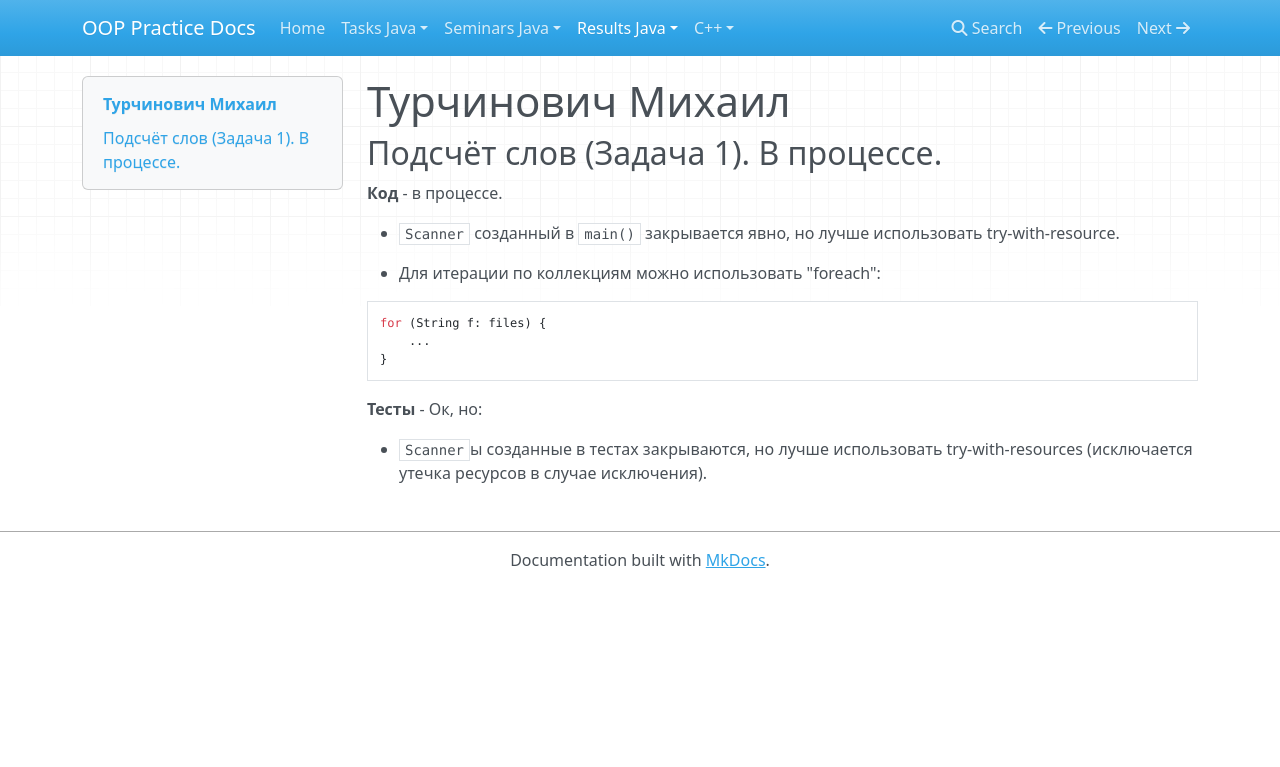
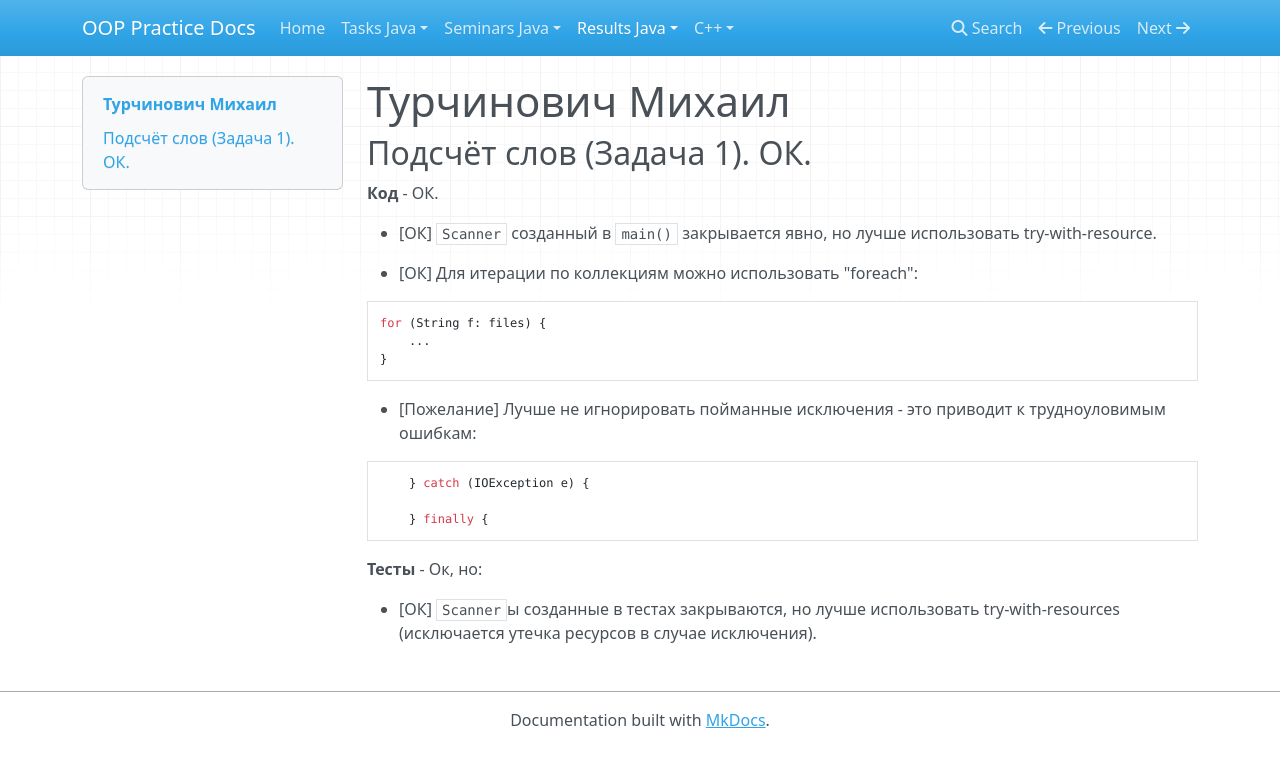
Before and after one commit to avoronkov/oop, an MkDocs documentation site: the page built from docs/2017.java/results/turchinovich.md, in a window 1280 px wide. Shown: the top 767 px of the page. Built offline with MkDocs 1.6.1, drawn with Linux system fonts in a browser that asks for light colours; nearby versions of some CDN libraries; old or Windows-style settings are respelled for this version of MkDocs.

Commit message:
results updated

````diff
--- a/docs/2017.java/results/turchinovich.md
+++ b/docs/2017.java/results/turchinovich.md
@@ -1,19 +1,28 @@
 # Турчинович Михаил
 
-## Подсчёт слов (Задача 1). В процессе.
+## Подсчёт слов (Задача 1). ОК.
 
-**Код** - в процессе.
+**Код** - ОК.
 
-- `Scanner` созданный в `main()` закрывается явно, но лучше использовать try-with-resource.
+- [ОК] `Scanner` созданный в `main()` закрывается явно, но лучше использовать try-with-resource.
 
-- Для итерации по коллекциям можно использовать "foreach":
+- [ОК] Для итерации по коллекциям можно использовать "foreach":
 ```Java
 for (String f: files) {
 	...
 }
 ```
 
+- [Пожелание] Лучше не игнорировать пойманные исключения - это приводит к трудноуловимым ошибкам:
+```Java
+	} catch (IOException e) {
+
+	} finally {
+```
+
+
+
 **Тесты** - Ок, но:
 
-- `Scanner`ы созданные в тестах закрываются, но лучше использовать try-with-resources
+- [ОК] `Scanner`ы созданные в тестах закрываются, но лучше использовать try-with-resources
 (исключается утечка ресурсов в случае исключения).
--- a/mkdocs.yml
+++ b/mkdocs.yml
@@ -12,10 +12,12 @@ pages:
     - Results Java:
         - 'Overall': 2017.java/results.md
         - 'Results':
+            - 'Baranov': 2017.java/results/baranov.md
             - 'Boldyrev': 2017.java/results/boldyrev.md
             - 'Gusev': 2017.java/results/gusev.md
             - 'Kharisov': 2017.java/results/kharisov.md
             - 'Kostyleva': 2017.java/results/kostyleva.md
+            - 'Milyaev': 2017.java/results/milyaev.md
             - 'Turchinovich': 2017.java/results/turchinovich.md
             - 'Zhuk': 2017.java/results/zhuk.md
     - C++:
````
Also changed, not shown: docs/2017.java/results.md (+9 -1 lines), docs/2017.java/results/baranov.md (added, +18 -0 lines), docs/2017.java/results/milyaev.md (added, +15 -0 lines), docs/2017.java/results/zhuk.md (+6 -5 lines).
